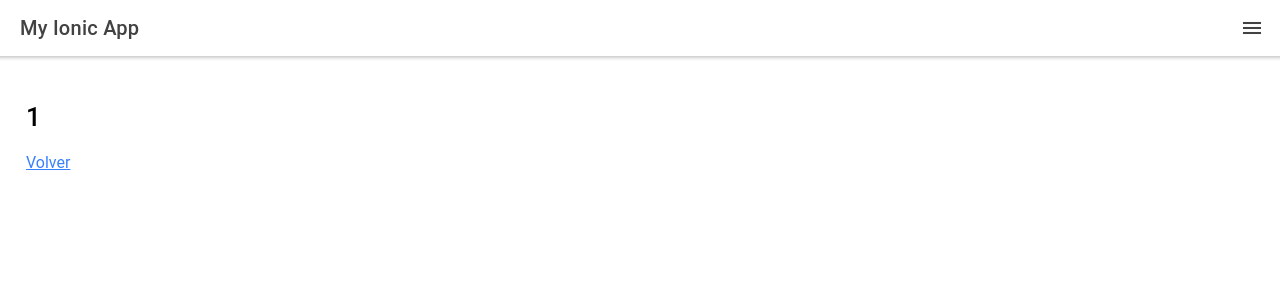
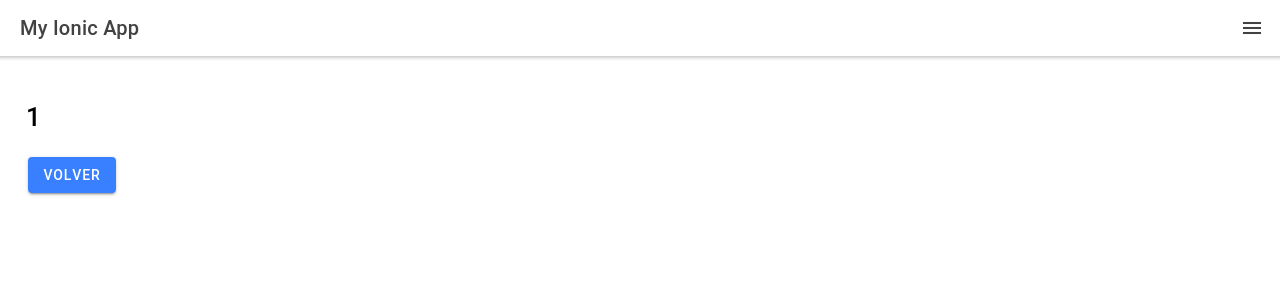
Before and after one commit to ppena77/ionic-react-ejercicio-peliculas, a React (Create React App) app: page /pelicula/1/1 in a window 1280 px wide. Shown: the top 300 px of the page. Built offline with nearby package versions, Linux system fonts and the light colour scheme.

Commit message:
Some Card styling fixing

```diff
--- a/src/components/Card.css
+++ /dev/null
@@ -1,7 +0,0 @@
-ion-card  {
-    max-width: 200px;
-}
-
-.ion-card__img img {
-    width: 100%;
-}
--- a/src/components/Card.tsx
+++ b/src/components/Card.tsx
@@ -1,6 +1,4 @@
-import "./Card.css";
-
-import { IonButton, IonCard, IonCardHeader, IonCol } from "@ionic/react";
+import { IonButton, IonCard, IonCardHeader, IonCol, IonImg } from "@ionic/react";
 
 interface movie {
   id: number;
@@ -15,11 +13,10 @@ const Card: React.FC<{ movieData: movie }> = (props) => {
   return (
     <IonCol className="ion-align-self-center" size="12" size-sm="6" size-md="4" size-lg="2">
       <IonCard className="ion-card__img">
-        <img
+        <IonImg
           src={imgDomain + props.movieData.poster_path}
           alt={props.movieData.title}
-          title={props.movieData.title}
-        />
+          title={props.movieData.title} />
         <IonCardHeader>
           <IonButton routerLink={`/pelicula/${props.movieData.id}/${props.movieData.title}`} expand="block">
             + Info
--- a/src/pages/Pelicula.tsx
+++ b/src/pages/Pelicula.tsx
@@ -1,4 +1,4 @@
-import { IonPage, IonContent, IonGrid, IonRow, IonCol } from '@ionic/react';
+import { IonPage, IonContent, IonGrid, IonRow, IonCol, IonButton } from '@ionic/react';
 import { RouteComponentProps } from 'react-router';
 import Toolbar from '../components/Toolbar';
 
@@ -23,7 +23,7 @@ const Pelicula: React.FC< urlDataCatcher > = ( {match} ) => {
           </IonRow>
           <IonRow>
             <IonCol>
-              <a href="/home">Volver</a>
+              <IonButton routerLink='/home' >Volver</IonButton>
             </IonCol>
           </IonRow>
         </IonGrid>
```
